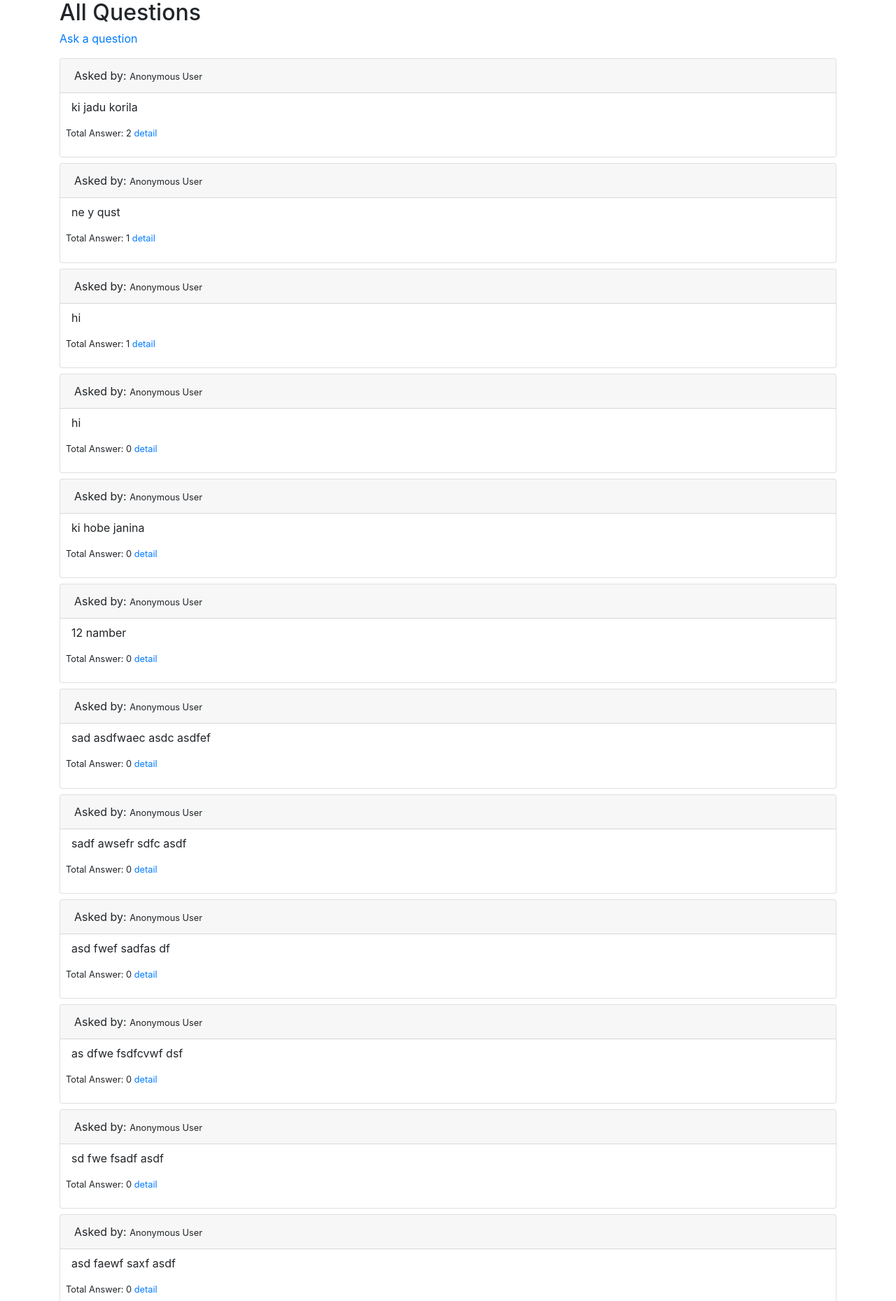
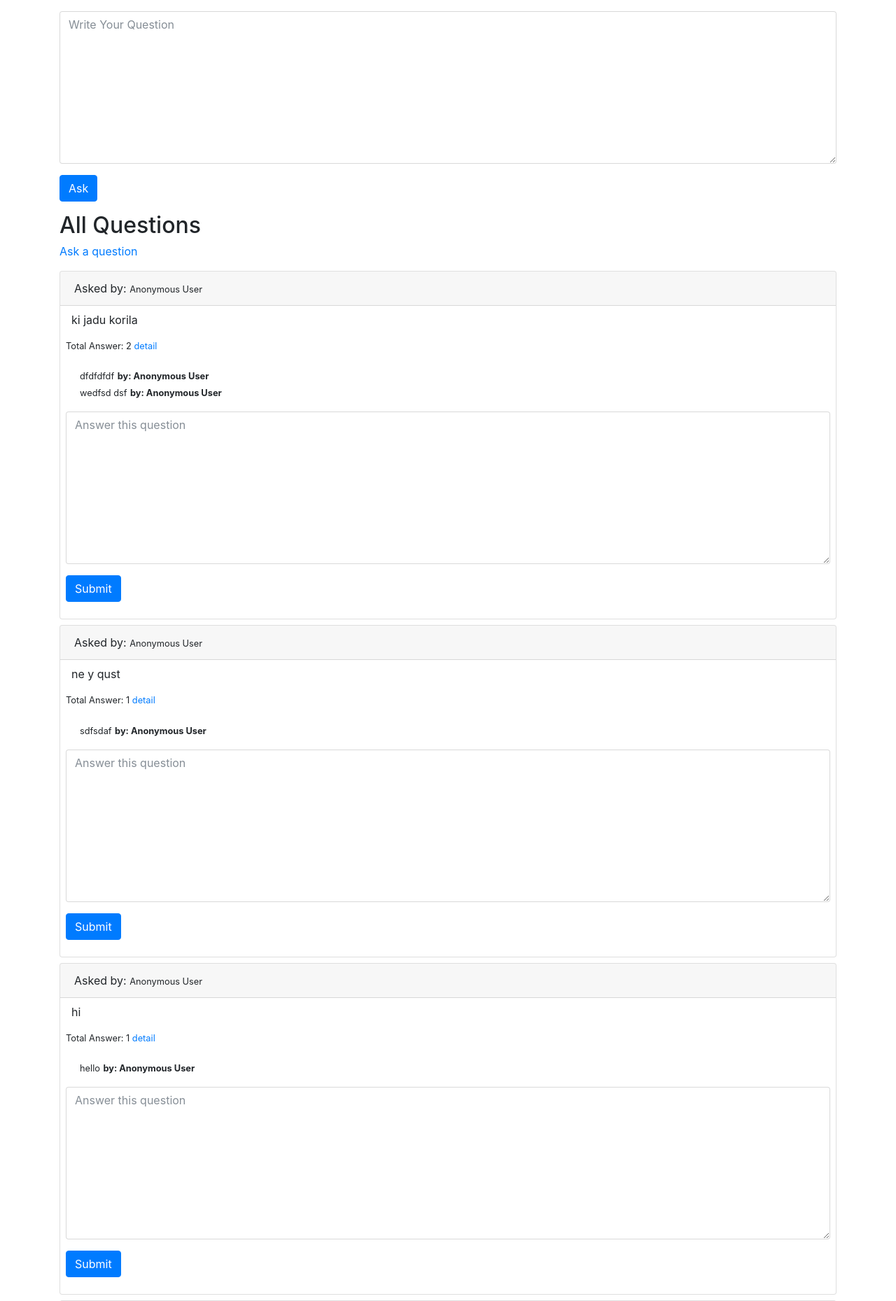
Before and after one commit to harunurkst/answerme, a Django app: page /qs/ in a window 1280 px wide. Shown: the top 1859 px of the page at 70% size. Run offline with Django 3.2, Linux system fonts and the light colour scheme; data comes from the database, SQL or seed files in the repository; both versions use the stored data as it was after the commit; some libraries are stand-ins or nearby versions.

Commit message:
added question form and answer form to home page

```diff
--- a/question/templates/question/add_question.html
+++ b/question/templates/question/add_question.html
@@ -5,12 +5,11 @@
 
 {% block content %}
     <h1>Ask a Question</h1>
-
     <div class="container">
         <form action="" method="POST" class="mt-3">
             {% csrf_token %}
             <div class="form-group">
-                {{ form.as_p }}
+                {{ question_form.as_p }}
                 <input type="submit" value="Ask" class="btn btn-primary">
             </div>
         </form>
--- a/question/templates/question/index.html
+++ b/question/templates/question/index.html
@@ -4,6 +4,9 @@
 
 
 {% block content %}
+    <div>
+    {% include 'question/snippets/question_form.html' %}
+    </div>
 
     <h2>All Questions</h2>
     <p><a href="{% url 'question:add_question' %}">Ask a question</a></p>
@@ -28,6 +31,17 @@
                                 <a href="{% url 'question:detail' pk=question.pk %}">detail</a>
                             </small>
                         </p>
+                        <div style="margin-left:20px;margin-top:20px">
+                            {% for answer in question.answer_set.all %}
+                                <small>{{ answer.text }}</small>
+                                <small><strong>by: {% if answer.user %}{{ answer.user }}{% else %}Anonymous User{% endif %}</strong></small><br>
+                            {% endfor %}
+                        </div>
+
+                        <div>
+                            {% include 'question/snippets/answer_form.html' %}
+                        </div>
+
                     </div>
                 </div>
             </div>
--- a/question/templates/question/snippets/answer_form.html
+++ b/question/templates/question/snippets/answer_form.html
@@ -1,4 +1,4 @@
-<form action="" method="POST" class="mt-3">
+<form action="{% url 'question:detail' pk=question.pk %}" method="POST" class="mt-3">
     {% csrf_token %}
     <div class="form-group">
         {{ answer_form.as_p }}
--- a/question/templates/question/snippets/question_form.html
+++ b/question/templates/question/snippets/question_form.html
@@ -1,7 +1,7 @@
-<form action="" method="POST" class="mt-3">
+<form action="{% url 'question:add_question' %}" method="POST" class="mt-3">
     {% csrf_token %}
     <div class="form-group">
-        {{ form.as_p }}
+        {{ question_form.as_p }}
         <input type="submit" value="Ask" class="btn btn-primary">
     </div>
 </form>
--- a/question/views.py
+++ b/question/views.py
@@ -8,10 +8,11 @@ from answer.forms import AnswerForm
 
 
 def index(request):
+    # all question list for displaying on home page
     # retrieve question queryset
     questions = Question.objects.filter(is_banned=False)
 
-    #add paginator
+    # adding paginator
     page = request.GET.get('page', 1)
     paginator = Paginator(questions, 10) # 10 question per page
     try:
@@ -21,30 +22,15 @@ def index(request):
     except EmptyPage:
         questions = paginator.page(paginator.num_pages)
 
-    #adding page object to context
-    context = {'questions': questions}
+    # initialize form objects for question and answer
+    question_form = QuestionForm()
+    answer_form = AnswerForm()
+
+    context = {'questions': questions,
+               'question_form':question_form,
+               'answer_form': answer_form}
+
     return render(request, 'question/index.html', context)
-
-def add_question(request):
-    context = {}
-    if request.method == 'POST':
-        form = QuestionForm(request.POST) # form instance for post request
-        context['form']= form
-
-        if form.is_valid():
-            qs_text = form.cleaned_data.get('text')
-            # creating new question on database
-            q = Question()
-            q.text = qs_text
-            if request.user.is_authenticated():
-                q.user = request.user
-            q.save()
-            return redirect('/')
-    else:
-        form = QuestionForm() # form instance for get request
-        context['form']=form
-
-    return render(request, 'question/add_question.html', {'form':form})
 
 
 def question_detail(request, pk):
@@ -77,3 +63,25 @@ def question_detail(request, pk):
         context['answer_form']=answer_form
 
     return render(request, 'question/detail.html', context)
+
+
+def add_question(request):
+    context = {}
+    if request.method == 'POST':
+        question_form = QuestionForm(request.POST) # form instance for post request
+        context['form']= question_form
+
+        if question_form.is_valid():
+            qs_text = question_form.cleaned_data.get('text')
+            # creating new question on database
+            qs = Question()
+            qs.text = qs_text
+            if request.user.is_authenticated():
+                qs.user = request.user
+            qs.save()
+            return redirect('question:detail', pk=qs.id)
+    else:
+        question_form = QuestionForm() # form instance for get request
+        context['form']=question_form
+
+    return render(request, 'question/add_question.html', {'form':question_form})
```
Also changed, not shown: answer/migrations/0001_initial.py, answer/migrations/0002_auto_20171016_1012.py (deleted), db.sqlite3, question/migrations/0001_initial.py, question/migrations/0002_auto_20171015_2035.py (deleted), question/migrations/0003_auto_20171015_2039.py (deleted).
